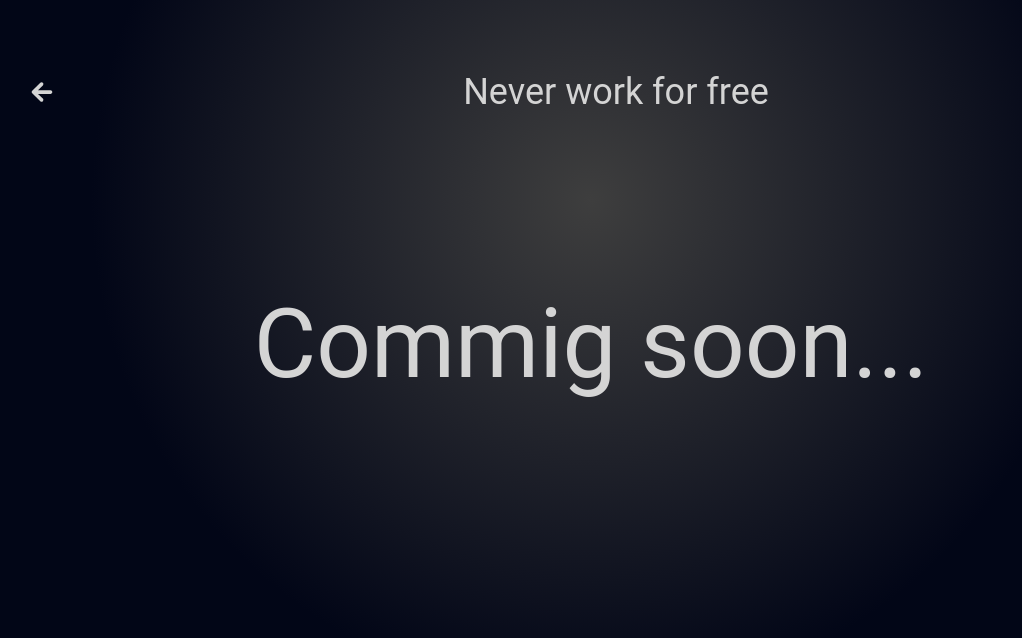
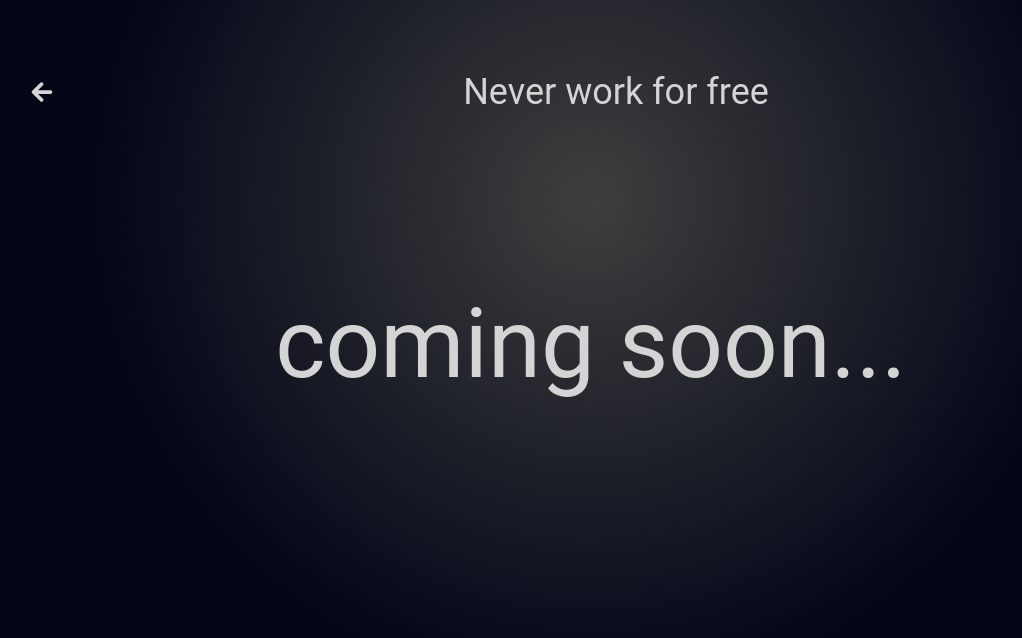
Before and after one commit to Calimero66/portfolio-v2, a React (Vite) app: page /articles in a window 1280 px wide. Shown: the top 638 px of the page, without its empty margins (49-1071 px from the left). Built offline with nearby package versions, Linux system fonts and the light colour scheme.

Commit message:
coming soon ...

```diff
--- a/src/components/articles.jsx
+++ b/src/components/articles.jsx
@@ -26,7 +26,7 @@ const Articles = () => {
 
                 </div> */}
                 <div className='text-8xl justify-center text-center m-44'>
-                    Commig soon...
+                    coming soon...
                 </div>
             </div>
         </div>
```
